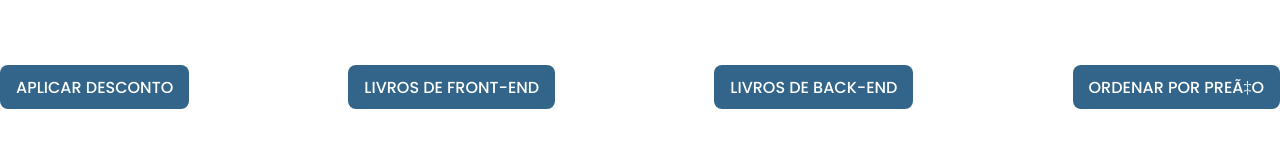
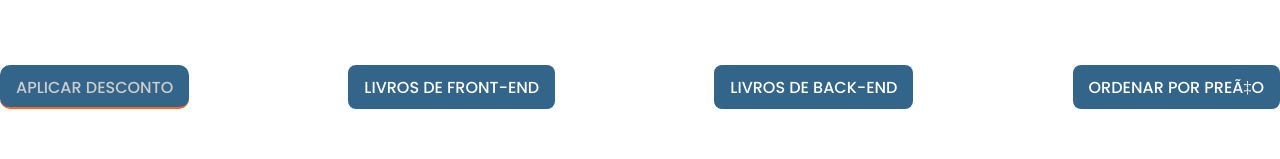
Before and after one commit to devdesignerstudio/alura_books, a plain HTML site: page index.html in a window 1280 px wide. In both pictures the pointer is over the button "APLICAR DESCONTO". Shown: the part 353-512 px from the top of the page. Drawn offline with nearby package versions, Linux system fonts and the light colour scheme.

Commit message:
Update style.css

```diff
--- a/style.css
+++ b/style.css
@@ -54,6 +54,12 @@ body {
   font-family: 'Poppins';
   font-style: normal;
   font-weight: 400;
+}
+
+.nav__link:hover {
+  color: #cecdcd;
+  border-radius: 10px;
+  border-bottom: 2px solid var(--text-description-color);
 }
 
 .livros {
```
